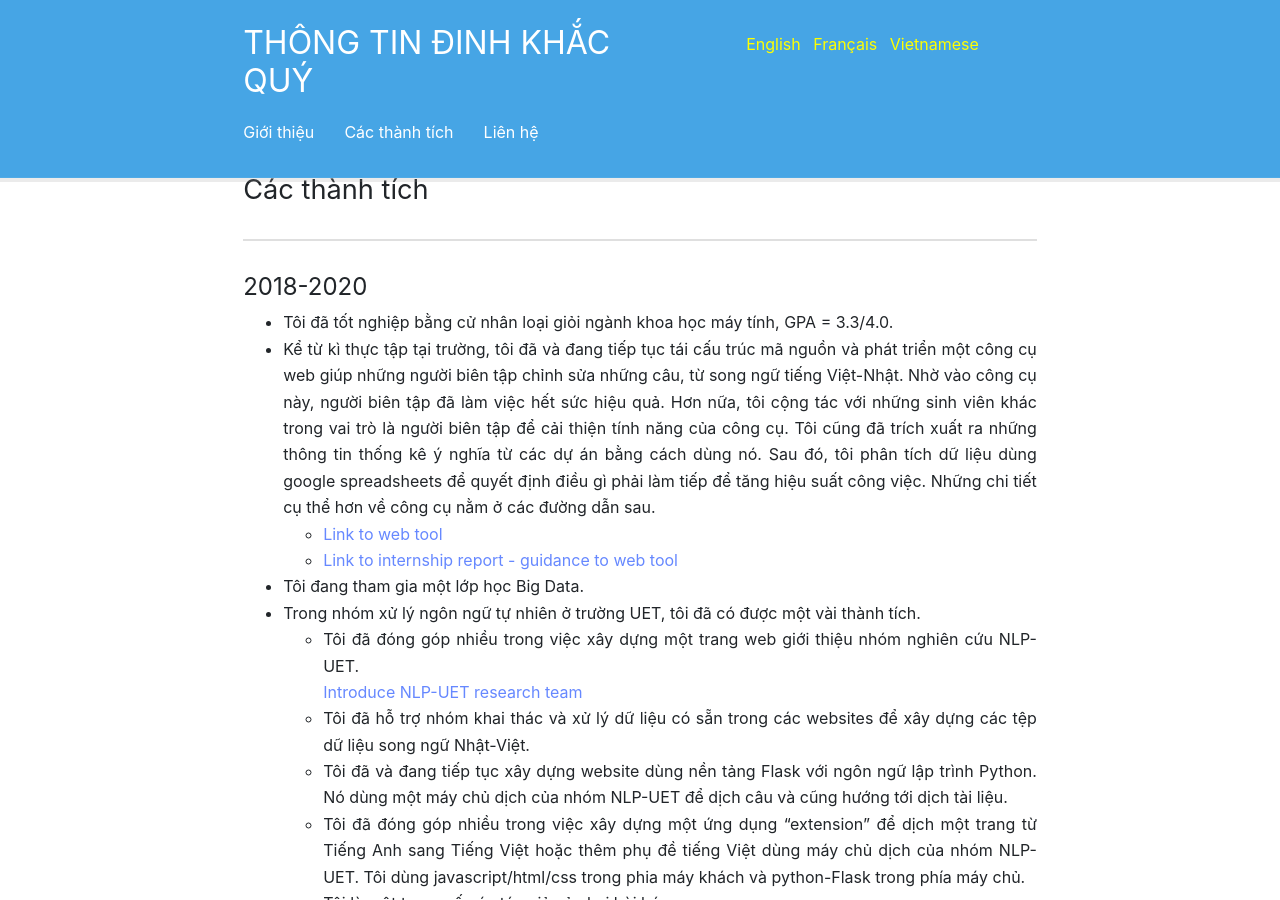
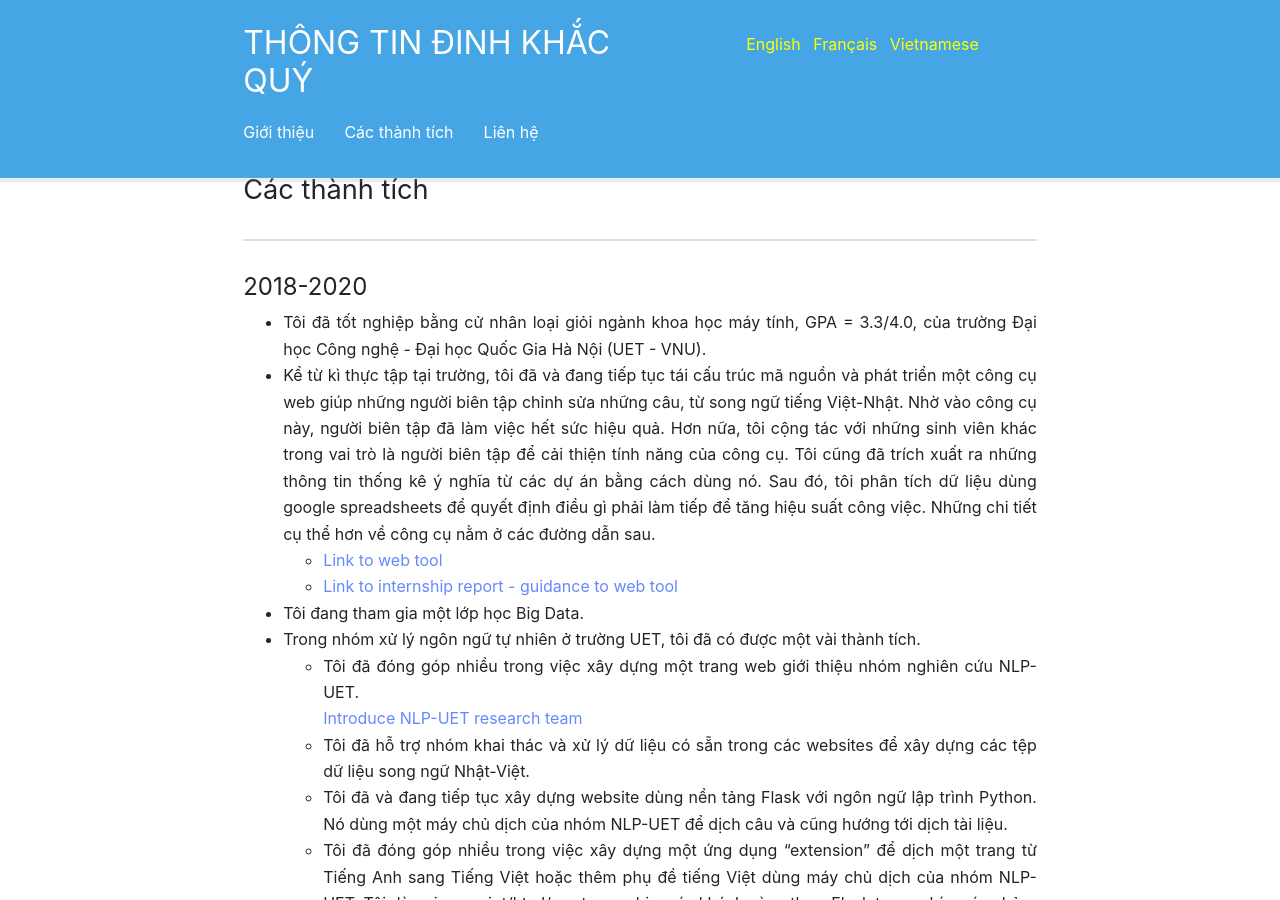
Before and after one commit to christianezeani/panthera-jekyll, a Jekyll site: the page built from vi/Achievement.md, in a window 1280 px wide and 900 px high. Built offline with Jekyll 4.4.1, drawn with Linux system fonts in a browser that asks for light colours.

Commit message:
change content

```diff
--- a/vi/Achievement.md
+++ b/vi/Achievement.md
@@ -9,7 +9,7 @@
 ---
 
 #### 2018-2020
-* Tôi đã tốt nghiệp bằng cử nhân loại giỏi ngành khoa học máy tính, GPA = 3.3/4.0.
+* Tôi đã tốt nghiệp bằng cử nhân loại giỏi ngành khoa học máy tính, GPA = 3.3/4.0, của trường Đại học Công nghệ - Đại học Quốc Gia Hà Nội (UET - VNU).
 * Kể từ kì thực tập tại trường, tôi đã và đang tiếp tục tái cấu trúc mã nguồn và phát triển một công cụ web giúp những người biên tập chỉnh sửa những câu, từ song ngữ tiếng Việt-Nhật. Nhờ vào công cụ này, người biên tập đã làm việc hết sức hiệu quả. Hơn nữa, tôi cộng tác với những sinh viên khác trong vai trò là người biên tập để cải thiện tính năng của công cụ. Tôi cũng đã trích xuất ra những thông tin thống kê ý nghĩa từ các dự án bằng cách dùng nó. Sau đó, tôi phân tích dữ liệu dùng google spreadsheets để quyết định điều gì phải làm tiếp để tăng hiệu suất công việc. Những chi tiết cụ thể hơn về công cụ nằm ở các đường dẫn sau.
     * [Link to web tool](http://ngulieu.dichmay.vn:8888/){:target="_blank"}
     * [Link to internship report - guidance to web tool](https://drive.google.com/file/d/1pcfHZEsMSg7HKkSC_BkELBJZeas5uZoi/view?usp=sharing){:target="_blank"}
```
Also changed, not shown: en/Achievement.md (+1 -1 lines), fr/Achievement.md (+1 -1 lines).
